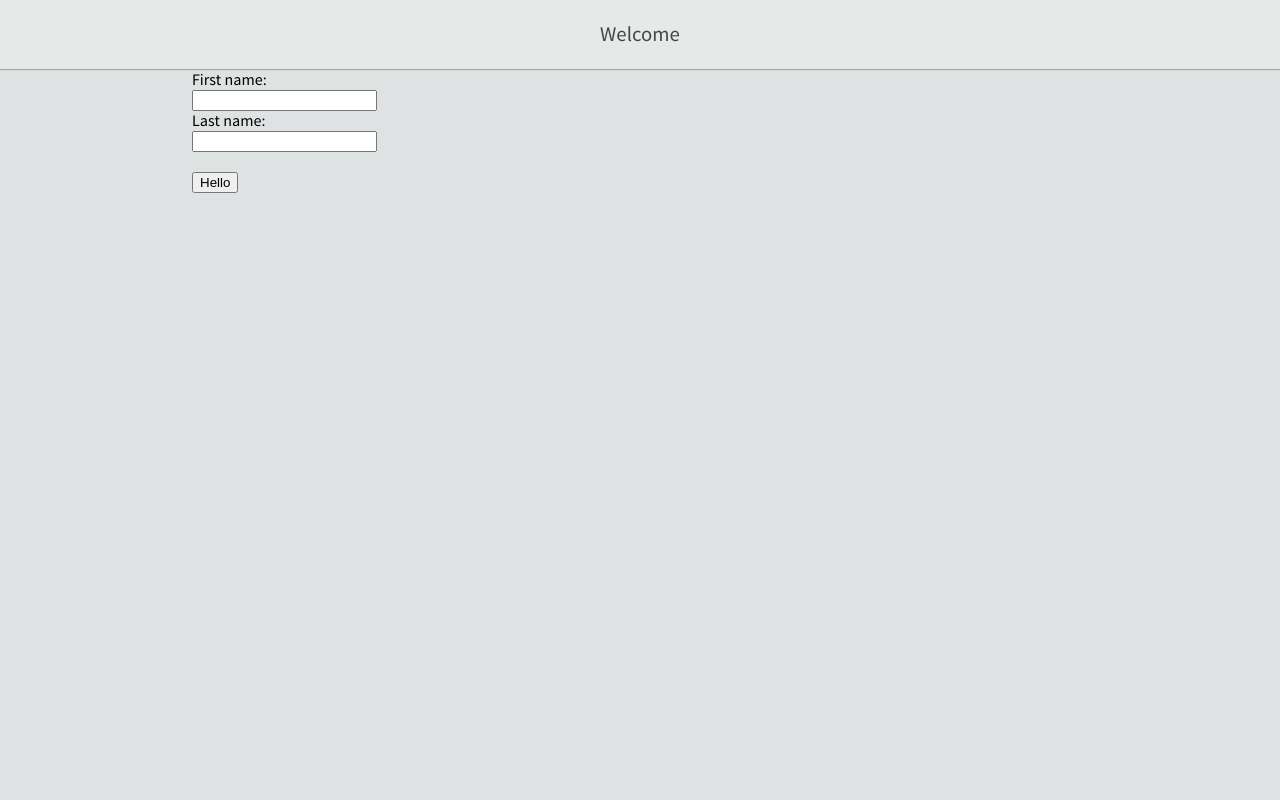
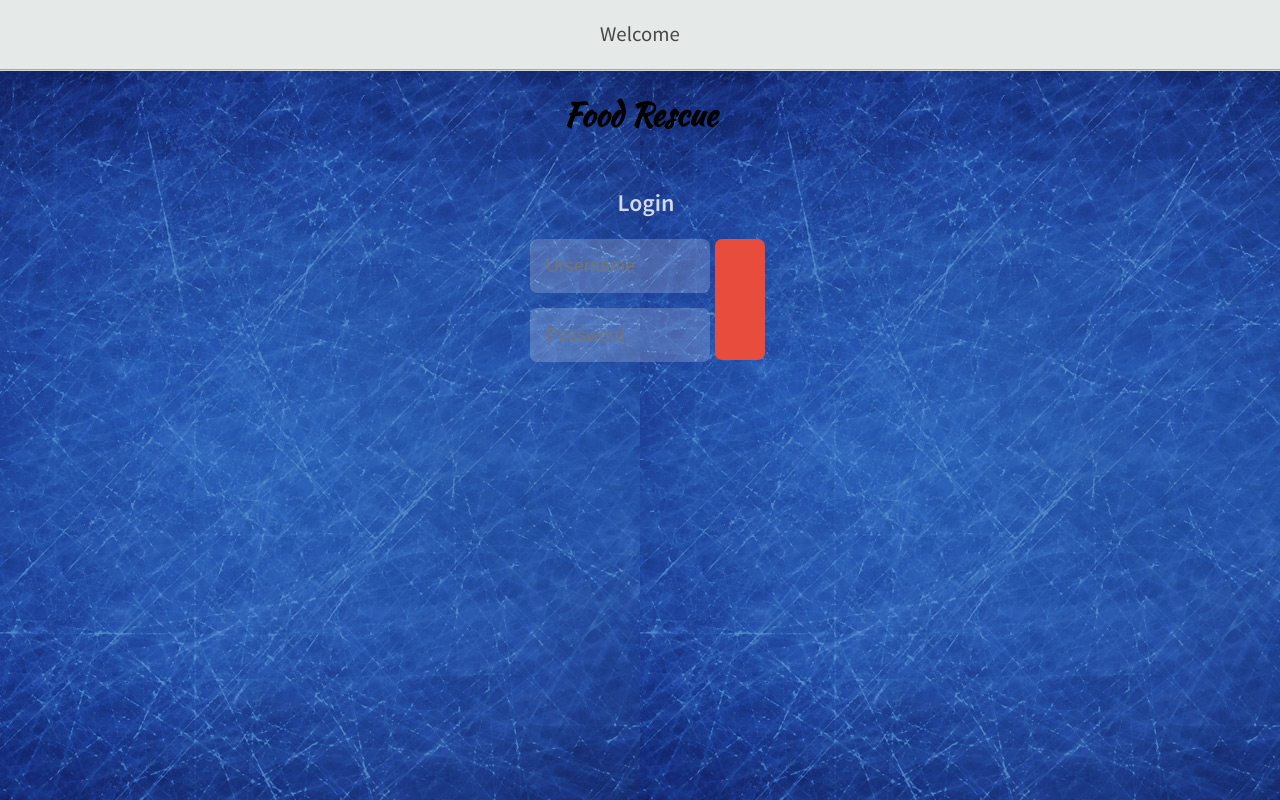
Before and after one commit to praveenjayapal/Html5-project, a plain HTML site: page www/index.html at #!/login in a window 1280 px wide. Drawn offline with Linux system fonts and the light colour scheme; a web font is replaced by a local one.

Commit message:
UI Update

```diff
--- a/www/css/styles.css
+++ b/www/css/styles.css
@@ -1,3 +1,78 @@
+@import url(http://weloveiconfonts.com/api/?family=entypo);
+@import url(http://fonts.googleapis.com/css?family=Roboto);
+
+*,
+*:before,
+*:after {
+    -moz-box-sizing: border-box;
+    -webkit-box-sizing: border-box;
+    box-sizing: border-box;
+}
+
+h2 {
+    color:rgba(255,255,255,.8);
+    margin-left:12px;
+}
+
+form {
+    position:relative;
+    margin: 50px auto;
+    width: 250px;
+    height: auto;
+}
+
+input {
+    padding: 16px;
+    border-radius:7px;
+    border:0px;
+    background: rgba(255,255,255,.2);
+    display: block;
+    margin: 15px;
+    width: 180px;
+    color:white;
+    font-size:18px;
+    height: 54px;
+}
+
+button {
+    float:right;
+    height: 121px;
+    width: 50px;
+    border: 0px;
+    background: #e74c3c;
+    border-radius:7px;
+    padding: 10px;
+    color:white;
+    font-size:22px;
+}
+
+.inputUserIcon {
+    position:absolute;
+    top:68px;
+    right: 80px;
+    color:white;
+}
+
+.inputPassIcon {
+    position:absolute;
+    top:136px;
+    right: 80px;
+    color:white;
+}
+
+
+@font-face {
+    font-family: KaushanScript;
+    src: url(KaushanScript.otf);
+}
+h1{
+    font-family:'KaushanScript';
+    font-size: xx-large;
+    font-weight: bold;
+}
+body{
+    background-image: url("images/background.jpg");
+}
 .back-button {
     top: 10px;
     position: absolute;
--- a/www/partials/loginScreen.html
+++ b/www/partials/loginScreen.html
@@ -5,17 +5,25 @@
 </div>
 
 
-<div class="login">
-    <form>
-        First name:<br>
-        <input type="text" name="firstname">
-        <br>
-        Last name:<br>
-        <input type="text" name="lastname">
-        <br><br>
-        <!--<input type="submit" ng-click="go('/employees')">-->
+<div align="center" class="login">
+    <!--<form>-->
+
+    <!--<label> Food Rescue </label> <br>-->
+
+    <!--Username: <input type="text" name="username" style="width:100px;"><br>-->
+    <!--Password: <input type="password" name="password" style="width:100px;"><br><br>-->
+    <!--&lt;!&ndash;<input type="submit" ng-click="go('/employees')">&ndash;&gt;-->
+    <!--</form>-->
+
+    <!--<input value="Hello" type="submit" ng-click="go('/home')">-->
+    <h1>Food Rescue</h1>
+    <form action="">
+        <h2>Login</h2>
+        <button class="submit" ng-click="go('/home')"><span class="entypo-lock"></span></button>
+        <span class="entypo-user inputUserIcon"></span>
+        <input type="text" class="user" placeholder="Ursername"/>
+        <span class="entypo-key inputPassIcon"></span>
+        <input type="password" class="pass"placeholder="Password"/>
     </form>
 
-    <input value="Hello" type="submit" ng-click="go('/home')">
-
 </div>
```
Also changed, not shown: www/css/KaushanScript.otf (added), www/css/images/background.jpg (added).
